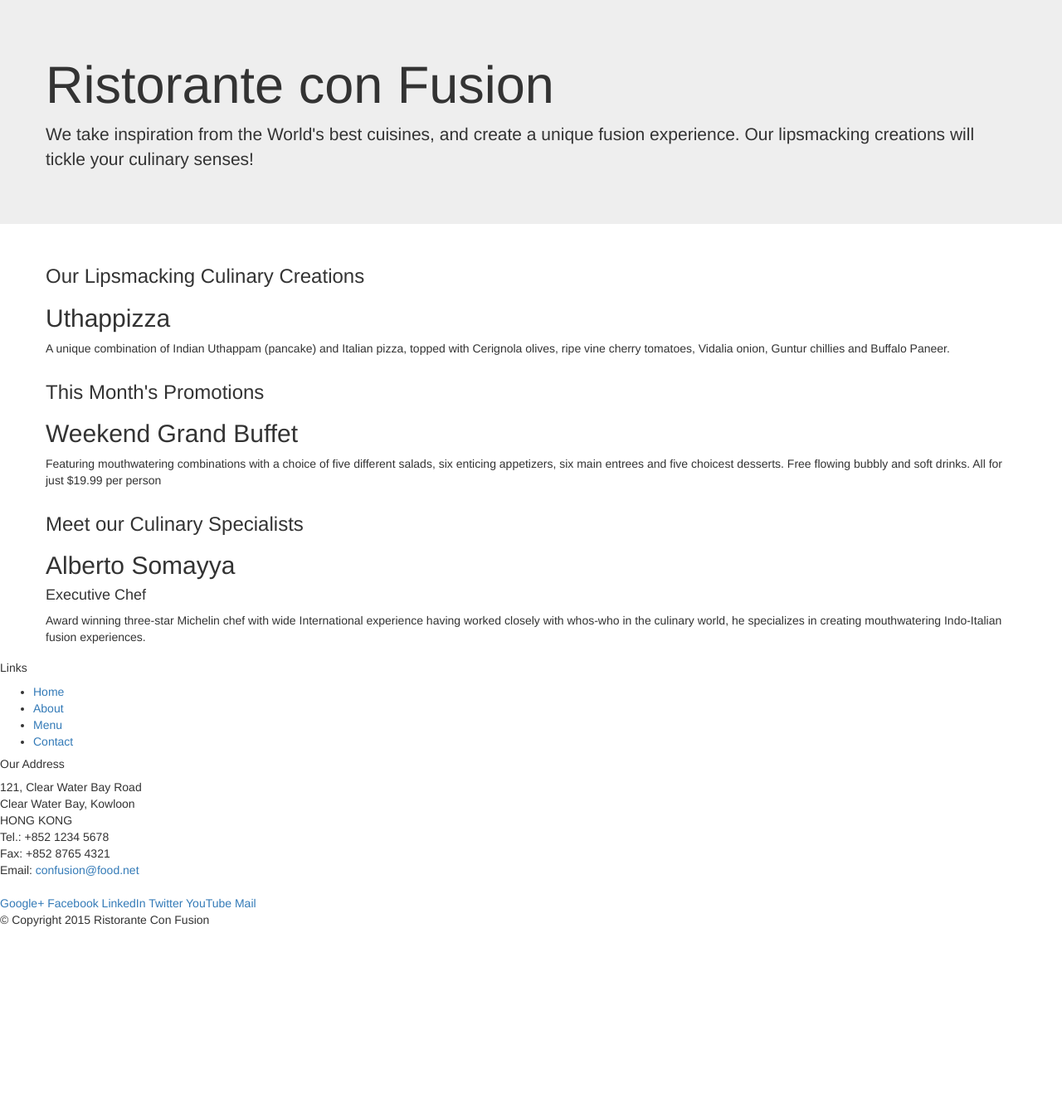
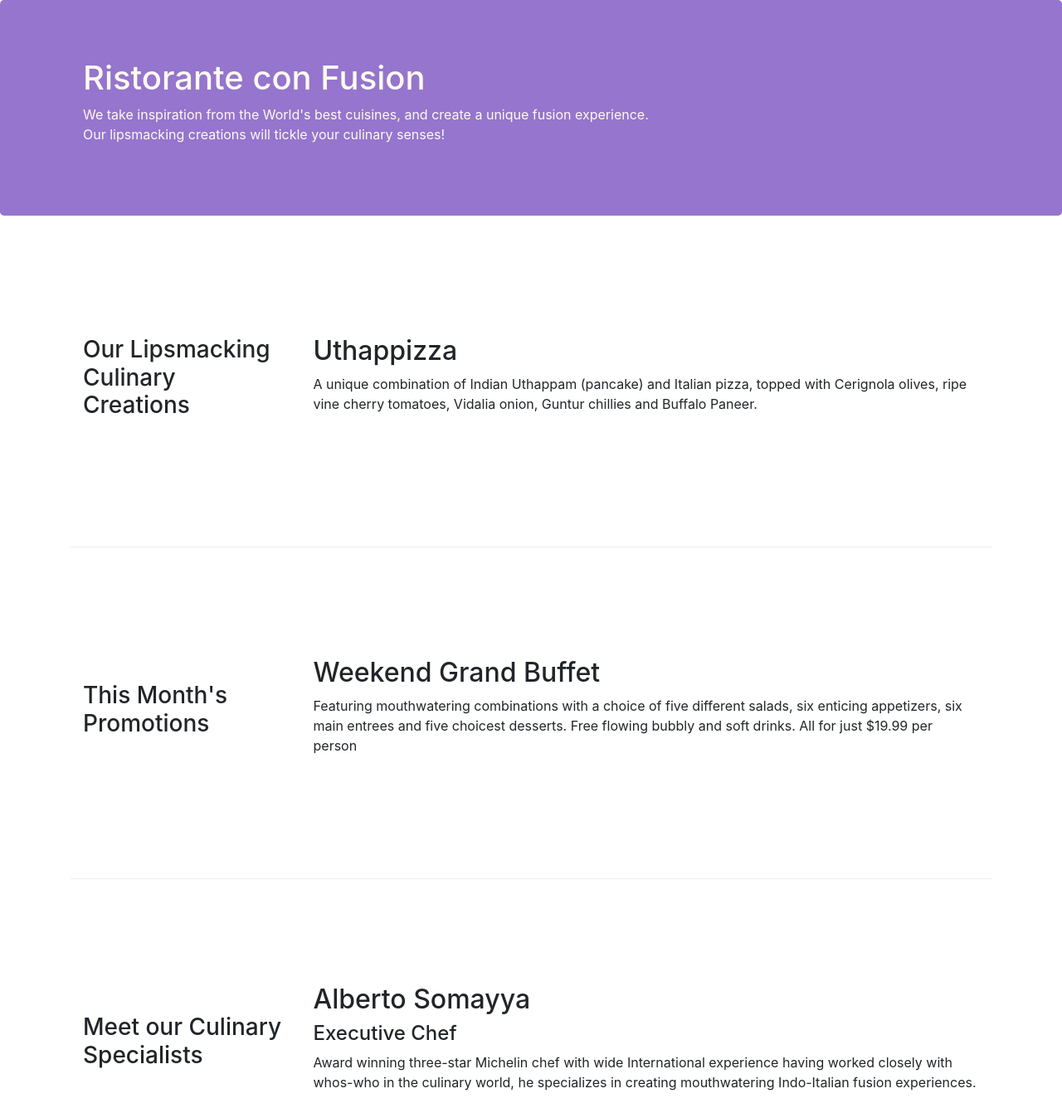
Before and after one commit to Shaharwider/bootstrapCourse, a website: page index.html in a window 1280 px wide. Shown: the top 1336 px of the page at 83% size. Before the commit the page ends 1129 px from the top, so only its background shows below. Drawn offline with nearby package versions, Linux system fonts and the light colour scheme.

Commit message:
pre-first assignment commit

```diff
--- /dev/null
+++ b/css/styles.css
@@ -0,0 +1,30 @@
+.row-header{
+    margin:0px auto;
+    padding:0px;
+}
+
+.row-content {
+    margin:0px auto;
+    padding: 50px 0px 50px 0px;
+    border-bottom: 1px ridge;
+    min-height:400px;
+}
+
+.footer{
+    background-color: #D1C4E9;
+    margin:0px auto;
+    padding: 20px 0px 20px 0px;
+}
+
+.jumbotron {
+    padding:70px 30px 70px 30px;
+    margin:0px auto;
+    background: #9575CD ;
+    color:floralwhite;
+}
+
+address{
+    font-size:80%;
+    margin:0px;
+    color:#0f0f0f;
+}
--- a/index.html
+++ b/index.html
@@ -6,6 +6,7 @@
     <meta name="viewport" content="width=device-width, initial-scale=1, shrink-to-fit=no">
     <meta http-equiv="x-ua-compatible" content="ie=edge">
     <link rel="stylesheet" href="node_modules/bootstrap/dist/css/bootstrap.min.css">
+    <link href="css/styles.css" rel="stylesheet">
     <title>Ristorante Con Fusion</title>
 </head>
 
@@ -13,44 +14,44 @@
 
     <header class="jumbotron">
         <div class="container">
-            <div class="row">
-                <div>
+            <div class="row row-header">
+                <div class="col-12 col-sm-8">
                     <h1>Ristorante con Fusion</h1>
                     <p>We take inspiration from the World's best cuisines, and create a unique fusion experience. Our lipsmacking creations will tickle your culinary senses!</p>
                 </div>
-                <div>
+                <div class ="col col-sm">
                 </div>
             </div>
         </div>
     </header>
 
     <div class="container">
-        <div class="row">
-            <div>
+        <div class="row row-content align-items-center">
+            <div class="col-sm-4 col-md-3 flext-last">
                 <h3>Our Lipsmacking Culinary Creations</h3>
             </div>
-            <div>
+            <div class="col-sm col-md flex-first">
                 <h2>Uthappizza</h2>
                 <p>A unique combination of Indian Uthappam (pancake) and Italian pizza, topped with Cerignola olives, ripe vine cherry tomatoes, Vidalia onion, Guntur chillies and Buffalo Paneer.</p>
             </div>
         </div>
 
 
-        <div class="row">
-            <div>
+        <div class="row row-content align-items-center">
+            <div class="col-sm-4 col-md-3">
                 <h3>This Month's Promotions</h3>
             </div>
-            <div>
+            <div class="col-sm col-md">
                 <h2>Weekend Grand Buffet</h2>
                 <p>Featuring mouthwatering combinations with a choice of five different salads, six enticing appetizers, six main entrees and five choicest desserts. Free flowing bubbly and soft drinks. All for just $19.99 per person </p>
             </div>
         </div>
 
-        <div class="row">
-            <div>
+        <div class="row row-content align-items-center">
+            <div class="col-sm-4 col-md-3 flex-last">
                 <h3>Meet our Culinary Specialists</h3>
             </div>
-            <div>
+            <div class="col-sm col-md flex-first">
                 <h2>Alberto Somayya</h2>
                 <h4>Executive Chef</h4>
                 <p>Award winning three-star Michelin chef with wide International experience having worked closely with whos-who in the culinary world, he specializes in creating mouthwatering Indo-Italian fusion experiences. </p>
@@ -58,19 +59,19 @@
         </div>
     </div>
 
-    <footer>
-        <div>
-            <div>
-                <div>
+    <footer class="footer">
+        <div class="container">
+            <div class="row">
+                <div class="col-5 col-sm-2">
                     <h5>Links</h5>
-                    <ul>
+                    <ul class="list-unstyled">
                         <li><a href="#">Home</a></li>
                         <li><a href="#">About</a></li>
                         <li><a href="#">Menu</a></li>
                         <li><a href="#">Contact</a></li>
                     </ul>
                 </div>
-                <div>
+                <div class="col-6 col-sm-5">
                     <h5>Our Address</h5>
                     <address>
 		              121, Clear Water Bay Road<br>
@@ -81,8 +82,8 @@
 		              Email: <a href="mailto:confusion@food.net">confusion@food.net</a>
 		           </address>
                 </div>
-                <div>
-                    <div>
+                <div class="col col-sm-4 align-self-center">
+                    <div style="text-align:center">
                         <a href="http://google.com/+">Google+</a>
                         <a href="http://www.facebook.com/profile.php?id=">Facebook</a>
                         <a href="http://www.linkedin.com/in/">LinkedIn</a>
@@ -92,8 +93,8 @@
                     </div>
                 </div>
            </div>
-           <div>
-                <div>
+           <div class="row justify-content-center">
+                <div class="col-auto">
                     <p>© Copyright 2015 Ristorante Con Fusion</p>
                 </div>
            </div>
```
Also changed, not shown: package.json (+7 -5 lines), 1 other file.
